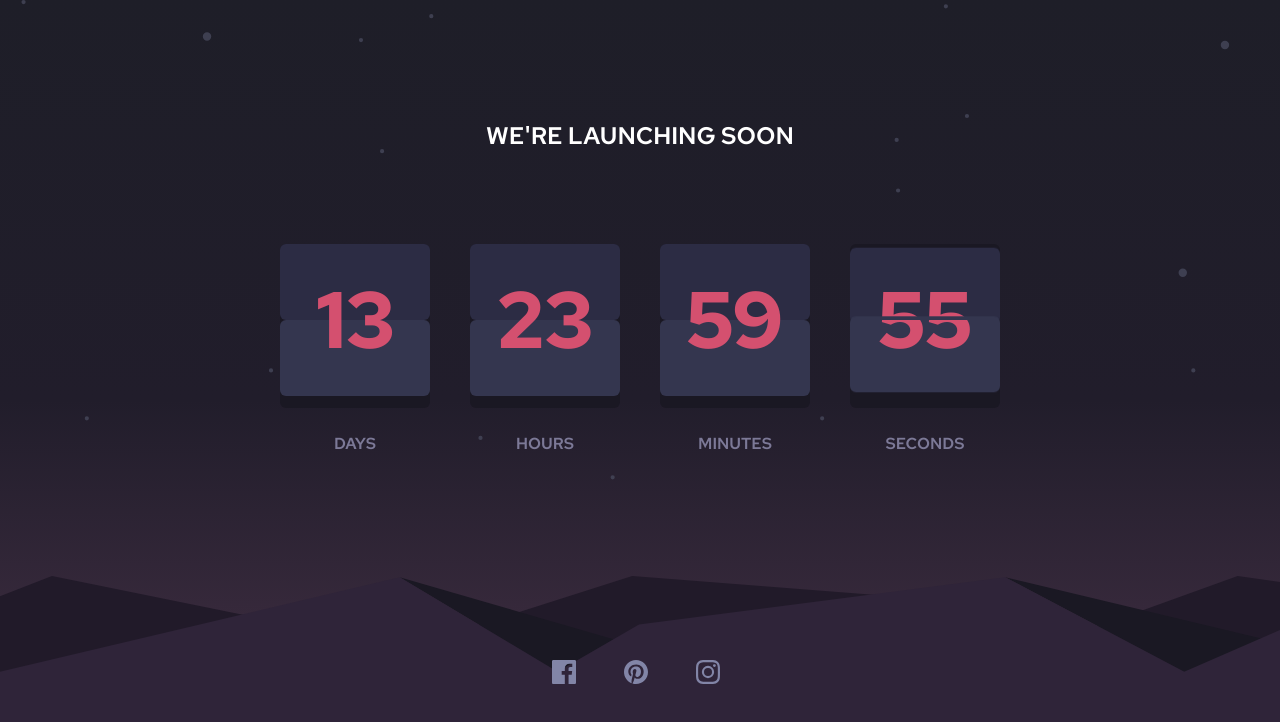
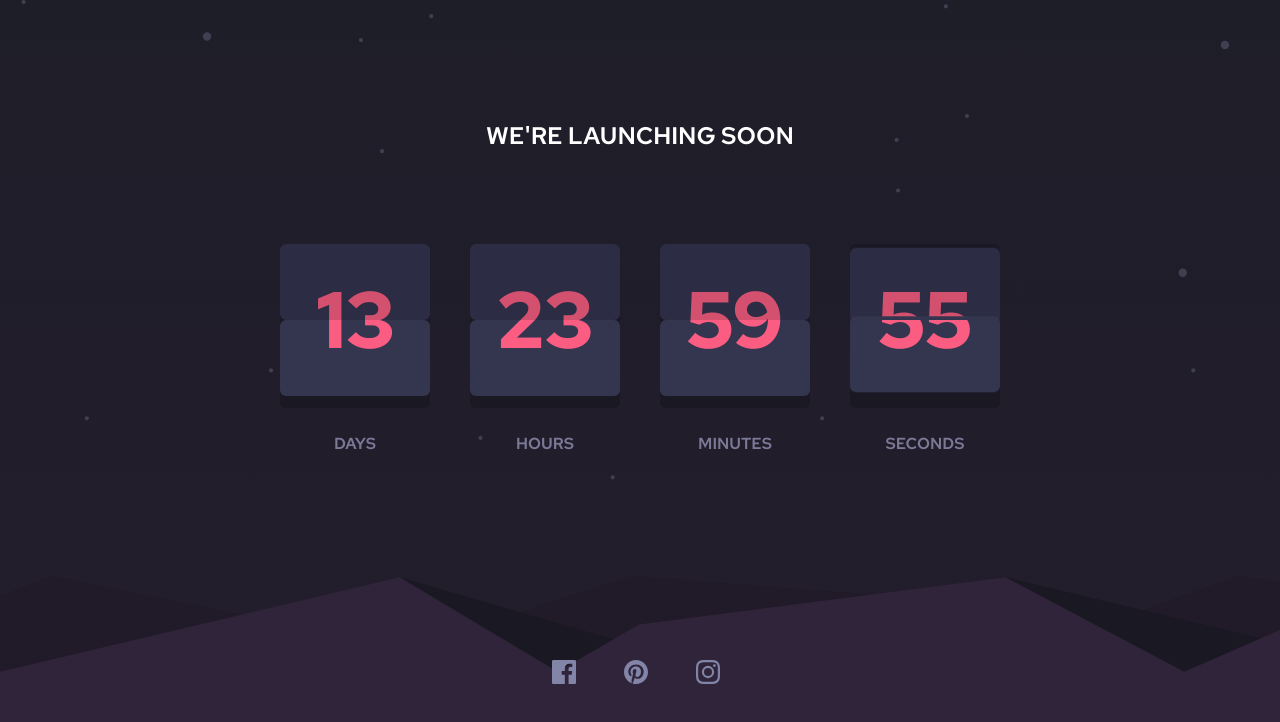
Before and after one commit to lokzar/launch_countdown_timer, a Next.js app: page / in a window 1280 px wide. Shown: the top 722 px of the page. Built offline with nearby package versions, Linux system fonts and the light colour scheme.

Commit message:
Some colour adjustments

```diff
--- a/app/Components/Timer.tsx
+++ b/app/Components/Timer.tsx
@@ -31,7 +31,7 @@ const Timer: React.FC<TimerProps> = ({ number, title }) =>{
                 {/* Bottom Container */}
                 <div className={`relative h-[50%] bg-[#34364f] rounded-md transition-transform duration-800 ${flip ? 'flip-down' : ''}`}>
                     {/* Bottom Number placement */}
-                    <div className={`relative flex justify-center items-end h-full pb-[0.45em] overflow-hidden leading-none text-[#d4506f] text-center font-bold w-full transition-transform duration-800 ${flip ? 'flip-down' : ''}`}>
+                    <div className={`relative flex justify-center items-end h-full pb-[0.45em] overflow-hidden leading-none text-[#fb5d82] text-center font-bold w-full transition-transform duration-800 ${flip ? 'flip-down' : ''}`}>
                         <div> {number} </div>
                     </div>
                 </div>
--- a/app/page.tsx
+++ b/app/page.tsx
@@ -13,7 +13,7 @@ export default function Home() {
   const [days, hours, minutes, seconds] = useCountdown(launchingtDate);
 
   return (
-    <div className="relative h-screen flex flex-col items-center bg-gradient-to-t from-[#493349] via-[#211d2b] to-[#1e1e28]">
+    <div className="relative h-screen flex flex-col items-center bg-gradient-to-t from-[#241e2c] via-[#211d2b] to-[#1e1e28]">
       <div className="absolute inset-0 bg-[url('/assets/bg-stars.svg')] bg-cover bg-center opacity-80"></div>
         <div className="flex-grow">
           <h1 className="text-white text-center text-lg sm:text-lg md:text-2lg lg:text-2xl capitalize tracking-[9] p-3 pt-30">
```
